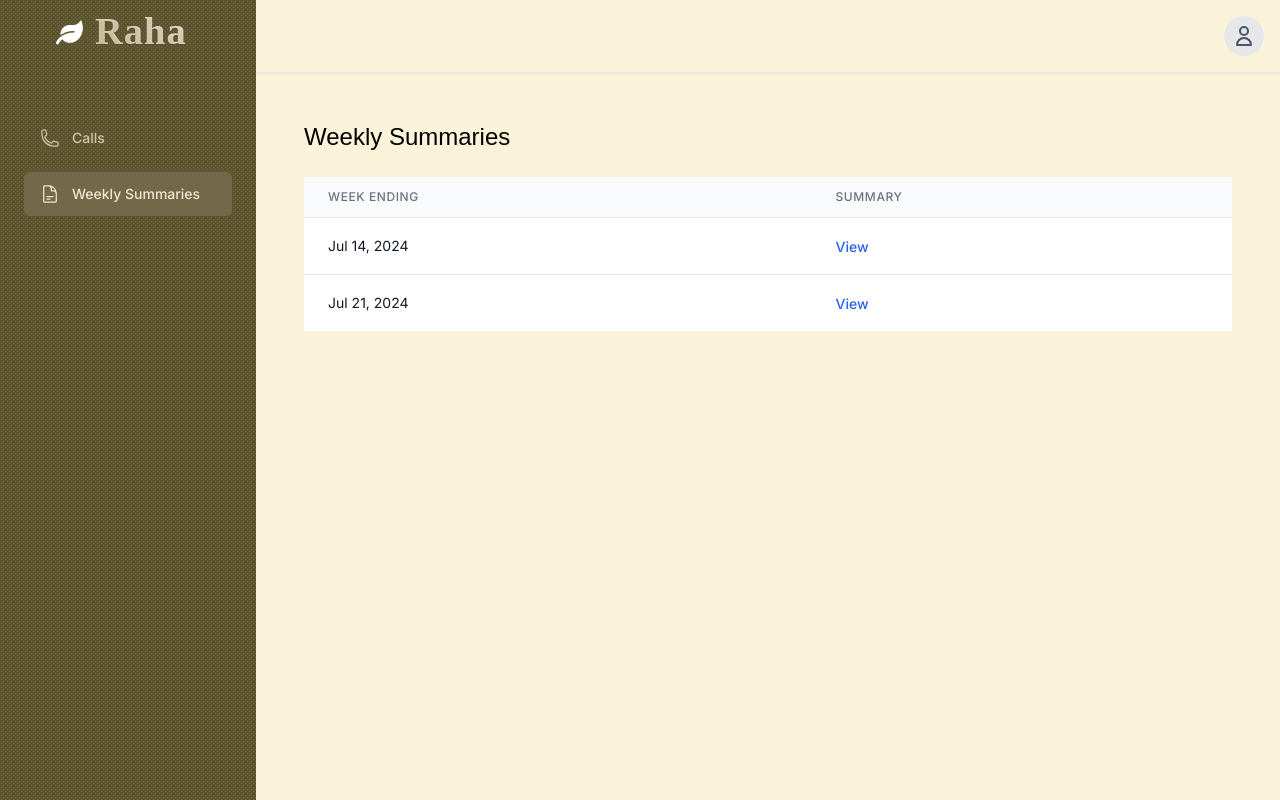
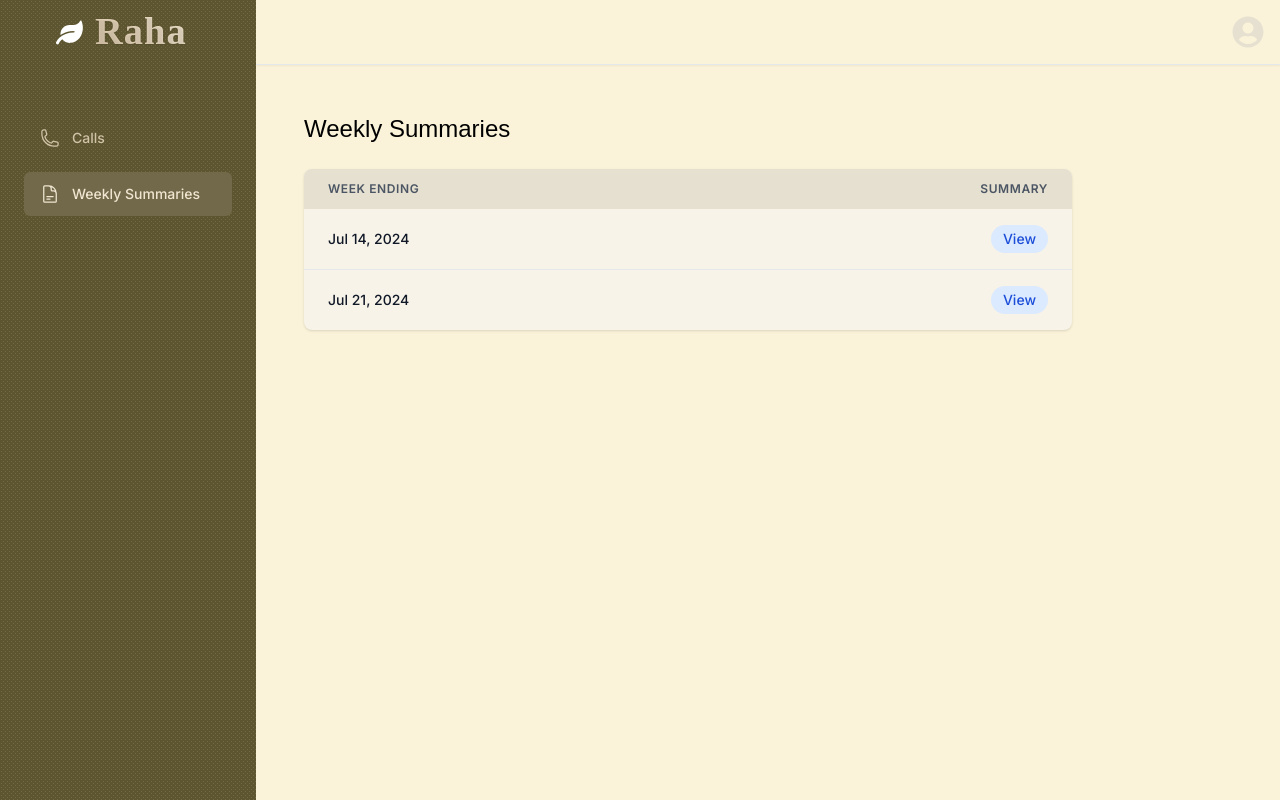
Before and after one commit to thebhulawat/raha, a Next.js app: page /home/weekly-summaries in a window 1280 px wide. Built offline with nearby package versions, Linux system fonts and the light colour scheme; a web font is replaced by a local one.

Commit message:
beautiful

```diff
--- a/app/ui/calls/table.tsx
+++ b/app/ui/calls/table.tsx
@@ -37,41 +37,41 @@ export default function CallsTable({
 
   return (
     <div className="mt-6 flow-root">
-      <div className="overflow-x-auto">
-        <table className="min-w-full divide-y divide-gray-200">
-          <thead className="bg-gray-50">
+      <div className="overflow-x-auto rounded-lg shadow">
+        <table className="min-w-full divide-y divide-gray-200 bg-[#f7f3e8]">
+          <thead className="bg-[#e6e0d0]">
             <tr>
-              <th scope="col" className="px-6 py-3 text-left text-xs font-medium text-gray-500 uppercase tracking-wider">
+              <th scope="col" className="px-6 py-3 text-left text-xs font-semibold text-gray-600 uppercase tracking-wider">
                 Date
               </th>
-              <th scope="col" className="px-6 py-3 text-left text-xs font-medium text-gray-500 uppercase tracking-wider">
+              <th scope="col" className="px-6 py-3 text-left text-xs font-semibold text-gray-600 uppercase tracking-wider">
                 Time
               </th>
-              <th scope="col" className="px-6 py-3 text-center text-xs font-medium text-gray-500 uppercase tracking-wider" colSpan={2}>
+              <th scope="col" className="px-6 py-3 text-center text-xs font-semibold text-gray-600 uppercase tracking-wider" colSpan={2}>
                 View
               </th>
             </tr>
           </thead>
-          <tbody className="bg-white divide-y divide-gray-200">
+          <tbody className="divide-y divide-gray-200">
             {calls?.map((call) => (
-              <tr key={call.id}>
-                <td className="px-6 py-4 whitespace-nowrap text-sm text-gray-900">
+              <tr key={call.id} className="hover:bg-[#ebe5d3] transition-colors duration-200">
+                <td className="px-6 py-4 whitespace-nowrap text-sm font-medium text-gray-900">
                   {formatDateToLocal(call.date)}
                 </td>
-                <td className="px-6 py-4 whitespace-nowrap text-sm text-gray-500">
+                <td className="px-6 py-4 whitespace-nowrap text-sm text-gray-600">
                   {call.time}
                 </td>
                 <td className="px-6 py-4 whitespace-nowrap text-center" colSpan={2}>
                   <div className="flex justify-center space-x-4">
                     <button
                       onClick={() => handleView('summary', call.summary)}
-                      className="text-blue-600 hover:text-blue-900 font-medium text-sm"
+                      className="px-3 py-1 bg-blue-100 text-blue-700 rounded-full hover:bg-blue-200 transition-colors duration-200 text-sm font-medium"
                     >
                       Summary
                     </button>
                     <button
                       onClick={() => handleView('transcript', call.transcript)}
-                      className="text-green-600 hover:text-green-900 font-medium text-sm"
+                      className="px-3 py-1 bg-green-100 text-green-700 rounded-full hover:bg-green-200 transition-colors duration-200 text-sm font-medium"
                     >
                       Transcript
                     </button>
--- a/app/ui/top-bar.tsx
+++ b/app/ui/top-bar.tsx
@@ -1,29 +1,17 @@
 'use client'
 
 import React from "react";
+import { FaUserCircle } from "react-icons/fa";
 
 export default function Header() {
   return (
     <header className="p-4 border-b border-gray-200 shadow-sm flex justify-end items-center">
       <button
-        className="w-10 h-10 rounded-full bg-gray-200 flex items-center justify-center hover:bg-gray-300 focus:outline-none focus:ring-2 focus:ring-offset-2 focus:ring-blue-500"
+        className="focus:outline-none focus:ring-2 focus:ring-offset-2 focus:ring-blue-500"
         onClick={() => console.log("Profile clicked")}
         aria-label="Open profile menu"
       >
-        <svg
-          className="w-6 h-6 text-gray-600"
-          fill="none"
-          stroke="currentColor"
-          viewBox="0 0 24 24"
-          xmlns="http://www.w3.org/2000/svg"
-        >
-          <path
-            strokeLinecap="round"
-            strokeLinejoin="round"
-            strokeWidth="2"
-            d="M16 7a4 4 0 11-8 0 4 4 0 018 0zM12 14a7 7 0 00-7 7h14a7 7 0 00-7-7z"
-          />
-        </svg>
+        <FaUserCircle className="w-8 h-8 text-[#E6E0D0] hover:text-[#D6D0C0]" />
       </button>
     </header>
   );
--- a/app/ui/weekly-summaries/table.tsx
+++ b/app/ui/weekly-summaries/table.tsx
@@ -33,28 +33,28 @@ export default function WeeklySummariesTable({
 
   return (
     <div className="mt-6 flow-root">
-      <div className="overflow-x-auto">
-        <table className="min-w-full divide-y divide-gray-200">
-          <thead className="bg-gray-50">
+      <div className="w-full max-w-3xl overflow-hidden rounded-lg bg-[#f7f3e8] shadow">
+        <table className="w-full">
+          <thead className="bg-[#e6e0d0]">
             <tr>
-              <th scope="col" className="px-6 py-3 text-left text-xs font-medium text-gray-500 uppercase tracking-wider">
+              <th scope="col" className="w-2/3 px-6 py-3 text-left text-xs font-semibold text-gray-600 uppercase tracking-wider">
                 Week Ending
               </th>
-              <th scope="col" className="px-6 py-3 text-left text-xs font-medium text-gray-500 uppercase tracking-wider">
+              <th scope="col" className="w-1/3 px-6 py-3 text-right text-xs font-semibold text-gray-600 uppercase tracking-wider">
                 Summary
               </th>
             </tr>
           </thead>
-          <tbody className="bg-white divide-y divide-gray-200">
+          <tbody>
             {weeklySummaries.map((summary) => (
-              <tr key={summary.id}>
-                <td className="px-6 py-4 whitespace-nowrap text-sm text-gray-900">
+              <tr key={summary.id} className="border-b border-gray-200 last:border-b-0">
+                <td className="px-6 py-4 whitespace-nowrap text-sm font-medium text-gray-900">
                   {formatDateToLocal(summary.weekEnding)}
                 </td>
-                <td className="px-6 py-4 whitespace-nowrap">
+                <td className="px-6 py-4 whitespace-nowrap text-right">
                   <button
                     onClick={() => handleView(summary.summary)}
-                    className="text-blue-600 hover:text-blue-900 font-medium text-sm"
+                    className="px-3 py-1 bg-blue-100 text-blue-700 rounded-full hover:bg-blue-200 transition-colors duration-200 text-sm font-medium"
                   >
                     View
                   </button>
```
Also changed, not shown: app/ui/Texture.module.css (indentation only).
